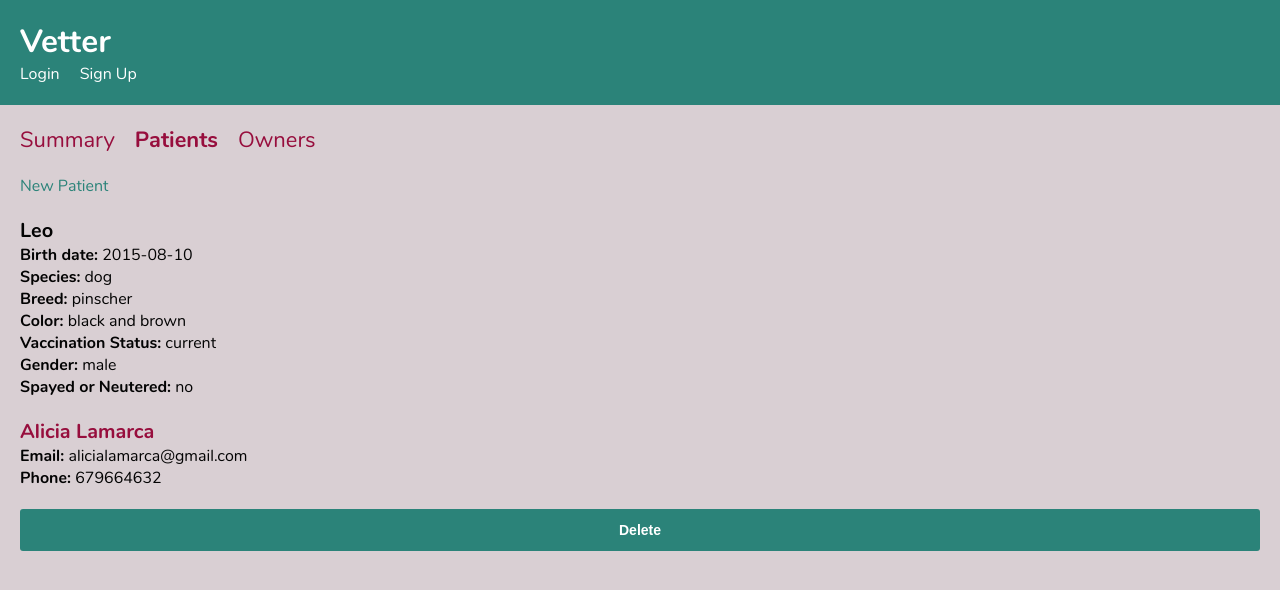
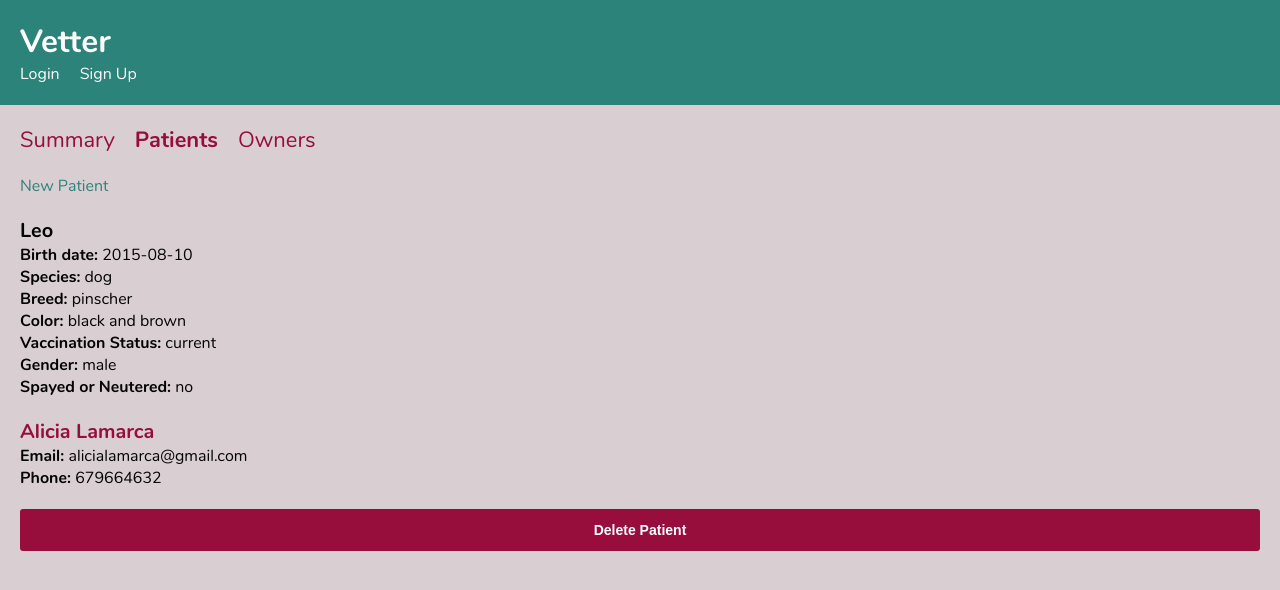
Before and after one commit to rafaelalma/vetter-client, a React (Create React App) app: page /dashboard/patients/1 in a window 1280 px wide. Shown: the top 590 px of the page. Built offline with nearby package versions, Linux system fonts and the light colour scheme; data requests are answered from the project's data file.

Commit message:
Refactor PatientDetailsPage to handle NewOwnerModal

```diff
--- a/src/views/Dashboard/Patients/PatientDetails/PatientDetailsPage.jsx
+++ b/src/views/Dashboard/Patients/PatientDetails/PatientDetailsPage.jsx
@@ -2,6 +2,7 @@ import { Button } from "components/buttons";
 import useFetch from "hooks/useFetch.hook";
 import { useState } from "react";
 import { useNavigate, useParams } from "react-router-dom";
+import NewOwnerModal from "./NewOwnerModal/NewOwnerModal";
 import OwnerInformation from "./OwnerInformation/OwnerInformation";
 import "./PatientDetailsPage.scss";
 import PatientInformation from "./PatientInformation/PatientInformation";
@@ -40,9 +41,17 @@ export default function PatientDetailsPage() {
   return (
     <div className="PatientDetailsPage">
       <PatientInformation id={id} setOwnerId={setOwnerId} />
-      {ownerId && <OwnerInformation id={ownerId} />}
-      <Button onClick={handleDeleteClick} disabled={loading}>
-        Delete
+      {ownerId ? (
+        <OwnerInformation id={ownerId} />
+      ) : (
+        <NewOwnerModal patientId={id} setOwnerId={setOwnerId} />
+      )}
+      <Button
+        onClick={handleDeleteClick}
+        disabled={loading}
+        className="btn-accent"
+      >
+        Delete Patient
       </Button>
     </div>
   );
```
